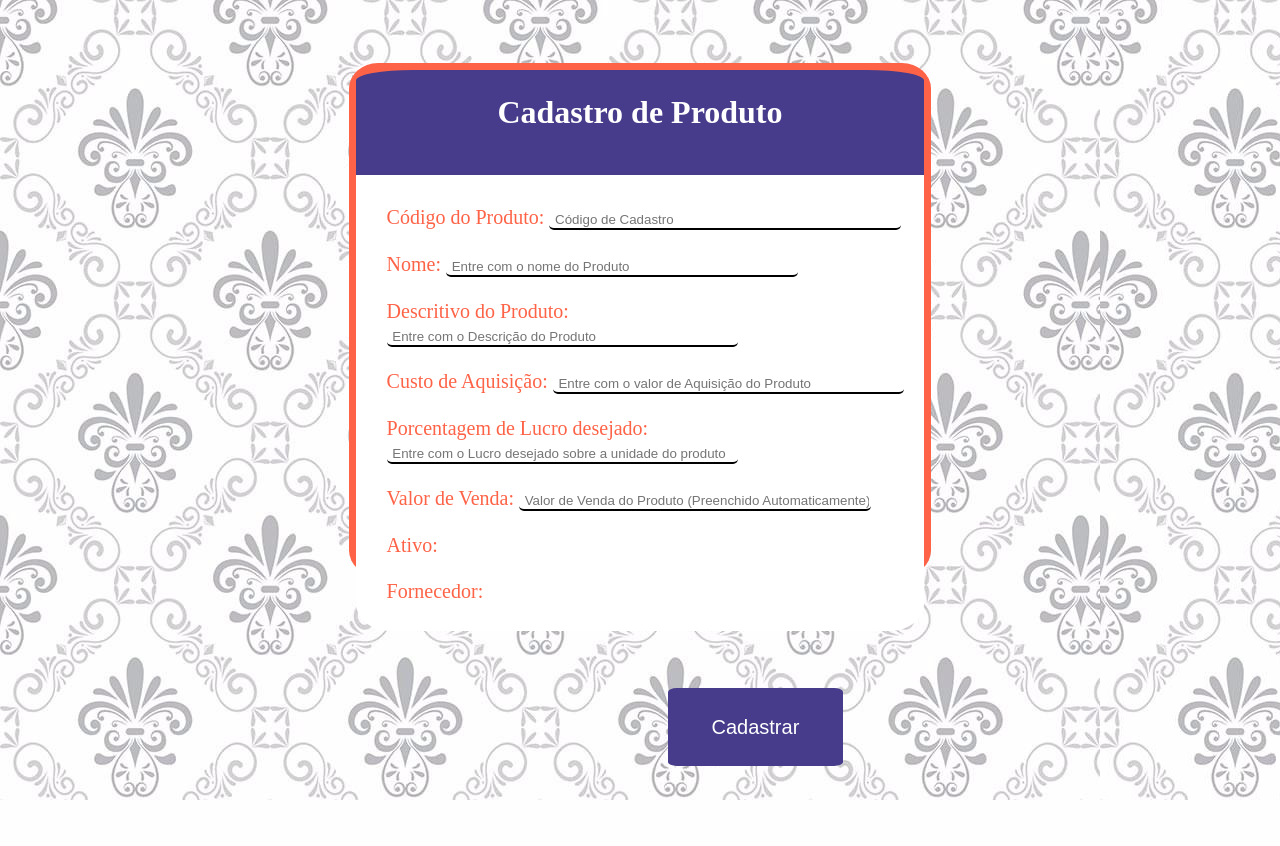
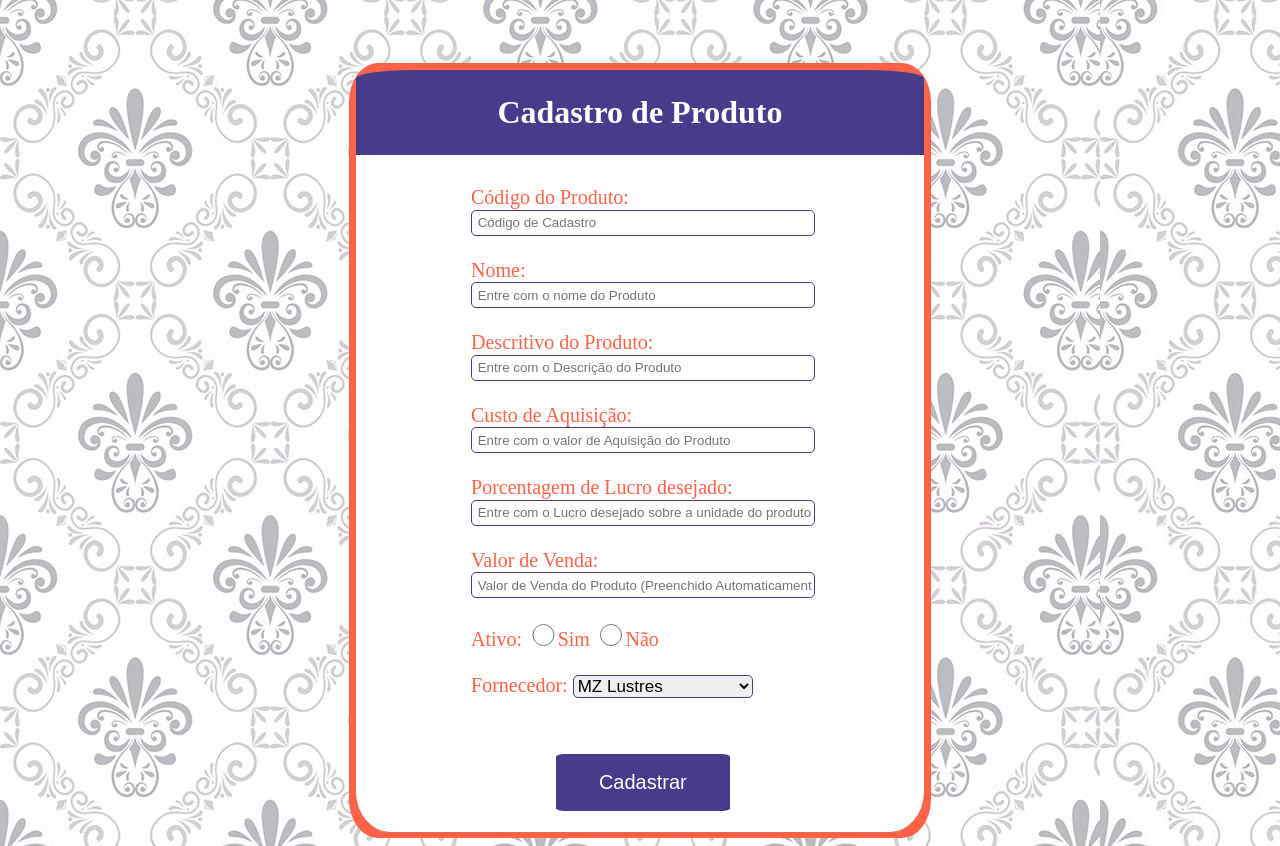
Before and after one commit to michaeldouglaslaraujo/Pweb_trabalho, a PHP site: page /cadastro_produto.html in a window 1280 px wide. Before the commit the page ends 800 px from the top, so only its background shows below. Run offline with PHP 8.4, Linux system fonts and the light colour scheme.

Commit message:
Adaptação do CSS
Adequação de CSS

```diff
--- a/cadastro_produto.css
+++ b/cadastro_produto.css
@@ -6,15 +6,22 @@ body
 
 input
 {
-	border: none;
-	border-bottom: 2px solid #000;
+	border: 1.5px solid #473C8B;
 	border-radius: 5px;
 	box-shadow: none;
-	width: 65%;
+	width: 75%;
+	height: 22px;
+}
+select
+{
+	border: 1.5px solid #473C8B;
+	border-radius: 5px;
+	width: 40%;
+	font-size: 17px;
 }
 label
 {
-	padding-left:55%;
+	padding-left:35%;
 
 }
 #fundo
@@ -22,13 +29,13 @@ label
 	background-color: #FF6347;
 	width:45%;
 	padding: 0.5%;
-	height:500px;
+	height:85%;
 	border-radius:5%;
 	margin: 0 auto;
 	margin-top: 5%;
 
 
-	}
+}
 
 #fundo #topo
 {
@@ -60,11 +67,12 @@ label
 	font-size: 20px;
 	margin-top: 05%;
 	padding-left: 5%;
+	margin-left:15%;
 
 }
 #fundo #corpo #cadastrar {
 	font-size: 20px;
-	margin-top: 15%;
+	margin-top: 10%;
 	border-radius: 5%;
 	border: none;
 	background-color: #473C8B;
@@ -75,7 +83,17 @@ label
 	padding: 3%;
 }
 
-@media screen and (min-width:0px) and (max-width:600px)
+#fundo #corpo #sim
+{
+	width: 5%;
+
+}
+#fundo #corpo #não
+{
+	width: 5%;
+
+}
+/*@media screen and (min-width:0px) and (max-width:600px)
 {
 	#fundo
 {
@@ -100,4 +118,4 @@ label
 	display: flex;
 	justify-content: center;
 
-}
+}*/
--- a/cadastro_produto.html
+++ b/cadastro_produto.html
@@ -14,14 +14,23 @@
 			</div>
 			<div id="corpo">
 				<div id="input">
-					Código do Produto:  <input type="cod_prod" id="cod_prod" required  placeholder=" Código de Cadastro"/><br/><br/>
-					Nome:  <input type="nome" id="txtNomeProduto" required  placeholder=" Entre com o nome do Produto"/><br/><br/>
-					Descritivo do Produto: <input type="descricao" id="txtDescricaoProduto" required  placeholder=" Entre com o Descrição do Produto"/><br/><br/>
-					Custo de Aquisição: <input type="valor" id="numAquisicaoProd" required  placeholder=" Entre com o valor de Aquisição do Produto"/><br/><br/>
-					Porcentagem de Lucro desejado: <input type="valor" id="numLucroProd" required  placeholder=" Entre com o Lucro desejado sobre a unidade do produto"/><br/><br/>
-					Valor de Venda: <input type="valor" id="numValorVendaProd" required  placeholder=" Valor de Venda do Produto (Preenchido Automaticamente)."/><br/><br/>
-					Ativo:  <br/><br/>
-					Fornecedor:  <br/>
+					Código do Produto: </br> <input type="cod_prod" id="cod_prod" required  placeholder=" Código de Cadastro"/><br/><br/>
+					Nome:  </br><input type="nome" id="txtNomeProduto" required  placeholder=" Entre com o nome do Produto"/><br/><br/>
+					Descritivo do Produto:</br> <input type="descricao" id="txtDescricaoProduto" required  placeholder=" Entre com o Descrição do Produto"/><br/><br/>
+					Custo de Aquisição: </br><input type="valor" id="numAquisicaoProd" required  placeholder=" Entre com o valor de Aquisição do Produto"/><br/><br/>
+					Porcentagem de Lucro desejado:</br> <input type="valor" id="numLucroProd" required  placeholder=" Entre com o Lucro desejado sobre a unidade do produto"/><br/><br/>
+					Valor de Venda: </br><input type="valor" id="numValorVendaProd" required  placeholder=" Valor de Venda do Produto (Preenchido Automaticamente)."/><br/><br/>
+					Ativo:  <input type="radio" id="sim" name="ativo" />Sim
+							<input type="radio" id="não" name="ativo" />Não<br/><br/>
+					Fornecedor:
+					<select id="fornecedor">
+						<option>Caisma Lustres</option>
+						<option>DNA Lustres</option>
+						<option>Henrilustres</option>
+						<option>Lustres Bounganville</option>
+						<option>MDL Luz e Cristal</option>
+						<option selected>MZ Lustres</option>
+					</select>
 				</div>
 				<label><input type="buttom" id="cadastrar" value="Cadastrar" /> </label><br/><br/>
 			</div>
```
